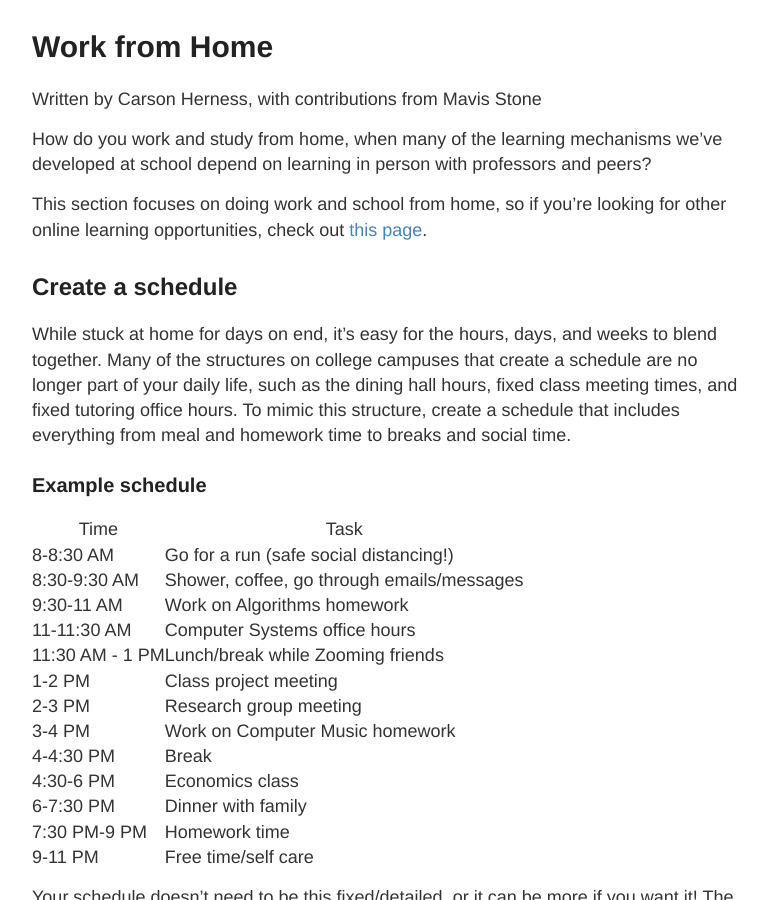
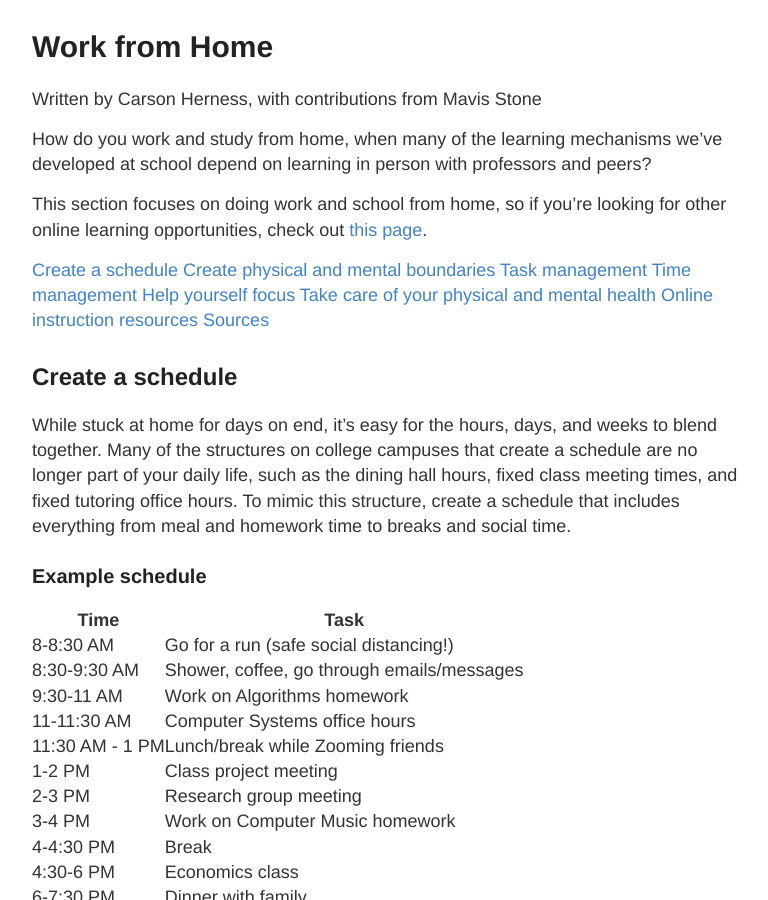
Before and after one commit to CarsonHerness/covid19, a Jekyll site: the page built from work-from-home.md, in a window 1280 px wide and 900 px high, scrolled down 301 px. Shown: the whole window, without its empty margins (248-1016 px from the left). Built offline with Jekyll 4.4.1, drawn with Linux system fonts in a browser that asks for light colours.

Commit message:
Add table of contents to work from home page

```diff
--- a/work-from-home.md
+++ b/work-from-home.md
@@ -10,12 +10,23 @@ How do you work and study from home, when many of the learning mechanisms we've
 
 This section focuses on doing work and school from home, so if you're looking for other online learning opportunities, check out [this page]({{ site.baseurl }}{% link education.md %}).
 
+[Create a schedule](#schedule)
+[Create physical and mental boundaries](#boundaries)
+[Task management](#task)
+[Time management](#time)
+[Help yourself focus](#focus)
+[Take care of your physical and mental health](#health)
+[Online instruction resources](#resources)
+[Sources](#sources)
+
+<a name="schedule"></a>
+
 ## Create a schedule
 While stuck at home for days on end, it’s easy for the hours, days, and weeks to blend together. Many of the structures on college campuses that create a schedule are no longer part of your daily life, such as the dining hall hours, fixed class meeting times, and fixed tutoring office hours. To mimic this structure, create a schedule that includes everything from meal and homework time to breaks and social time.
 
 ### Example schedule
 
-| Time            | Task                                        |
+| **Time**        | **Task**                                    |
 | --------------- | --------------------------------------------|
 | 8-8:30 AM       | Go for a run (safe social distancing!)      |
 | 8:30-9:30 AM    | Shower, coffee, go through emails/messages  |
@@ -33,6 +44,8 @@ While stuck at home for days on end, it’s easy for the hours, days, and weeks
 
 Your schedule doesn’t need to be this fixed/detailed, or it can be more if you want it! The important thing is to create some kind of schedule to follow. Write it down somewhere (publicly in your home or privately), and/or put it into a digital calendar such as Google Calendar.
 
+<a name="boundaries"></a>
+
 ## Create physical and mental boundaries
 The goal here is to help your brain distinguish between “work time” and “life time.” On a residential campus, these boundaries are built in, by moving from your dorm room to class to the dining hall to the library. Since all of these spaces are now in one place, you’ll need to artificially create these spaces.
 
@@ -46,12 +59,16 @@ Other tips:
     * However, also be responsive to communications, since this can help fight feelings of loneliness
 * Give yourself some slack--this will be a difficult transition, and it will take time to figure out what works for you.
 
+<a name="task"></a>
+
 ## Task management
 If you already had a task management system (such as a planner) that was working, keep on using it! If your old system isn’t working as well anymore (or if you didn’t have one…), here’s some suggestions to try out:
 * [Trello](https://trello.com/)
 * [Airtable](https://airtable.com/)
 * [Google Tasks](https://support.google.com/tasks/answer/7675772?co=GENIE.Platform%3DDesktop&hl=en) (has great integration with Google Calendar)
 * Other suggestions [here](https://blog.capterra.com/free-task-management-software/)
+
+<a name="time"></a>
 
 ## Time management
 Time management is a whole new beast when working from home! With all of the distractions of home, it can be easy to use your time poorly. Try out these systems to see where your time is going, which can help you figure out when you’re most and least productive during the day.
@@ -61,19 +78,27 @@ Time management is a whole new beast when working from home! With all of the dis
 
 Also utilize timers, with scheduled breaks. Setting aside the next 25 minutes for work, followed by a 5 minute break, can help your brain focus on the task at hand.
 
+<a name="focus"></a>
+
 ## Help yourself focus
 Try out some new focus apps, like Tide or Calm. If you can't focus due to concerns about COVID-19, reach out to friends or family and talk it through with them. Otherwise consider downloading the meditation app Headspace. Headspace has recently created new meditation packages in response to the COVID-19 outbreak.
+
+<a name="health"></a>
 
 ## Take care of your physical and mental health
 You won’t be able to work if you’re letting your health deteriorate. Check out the [Self Care page]({{ site.baseurl }}{% link self-care.md %}) for more tips on creating a routine, maintaining your mental health, and more!
 
 Check out the [Health page]({{ site.baseurl }}{% link health.md %}) for tips on keeping yourself healthy during the COVID-19 pandemic.
 
+<a name="resources"></a>
+
 ## Online Instruction Resources
 [From Harvey Mudd](https://docs.google.com/document/d/13QjhKbCiVq084Rqz9kO86iaKTYdeZAdCuJHvZLFwssU/edit?usp=sharing)
 
 [From different universities](https://docs.google.com/spreadsheets/d/1VT9oiNYPyiEsGHBoDKlwLlWAsWP58sGV7A3oIuEUG3k/edit#gid=1552188977)
 
+<a name="sources"></a>
+
 ## Sources
 * [How to Work From Home, if You’ve Never Done It Before](https://www.nytimes.com/2020/03/12/smarter-living/how-to-work-from-home-if-youve-never-done-it-before.html) from the New York Times
 * [Working From Home Tips](https://www.nextiva.com/blog/working-from-home-tips.html) from Nextiva
```
